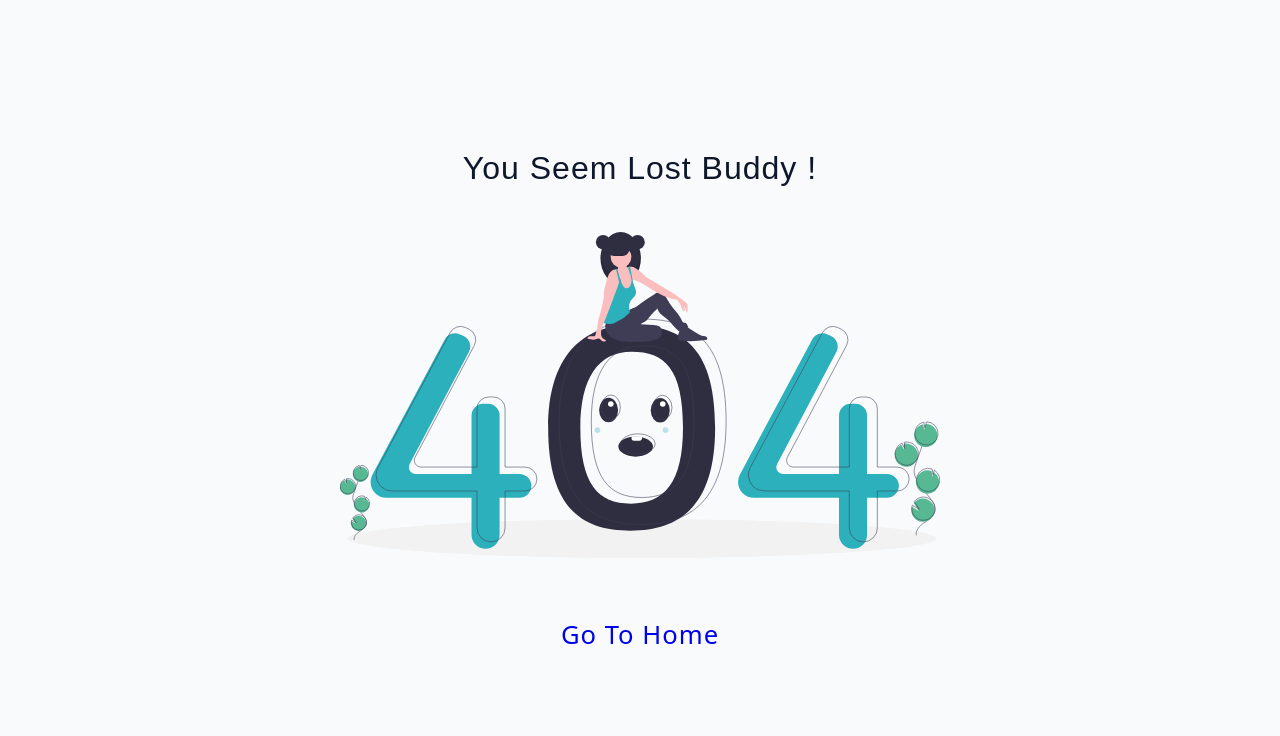
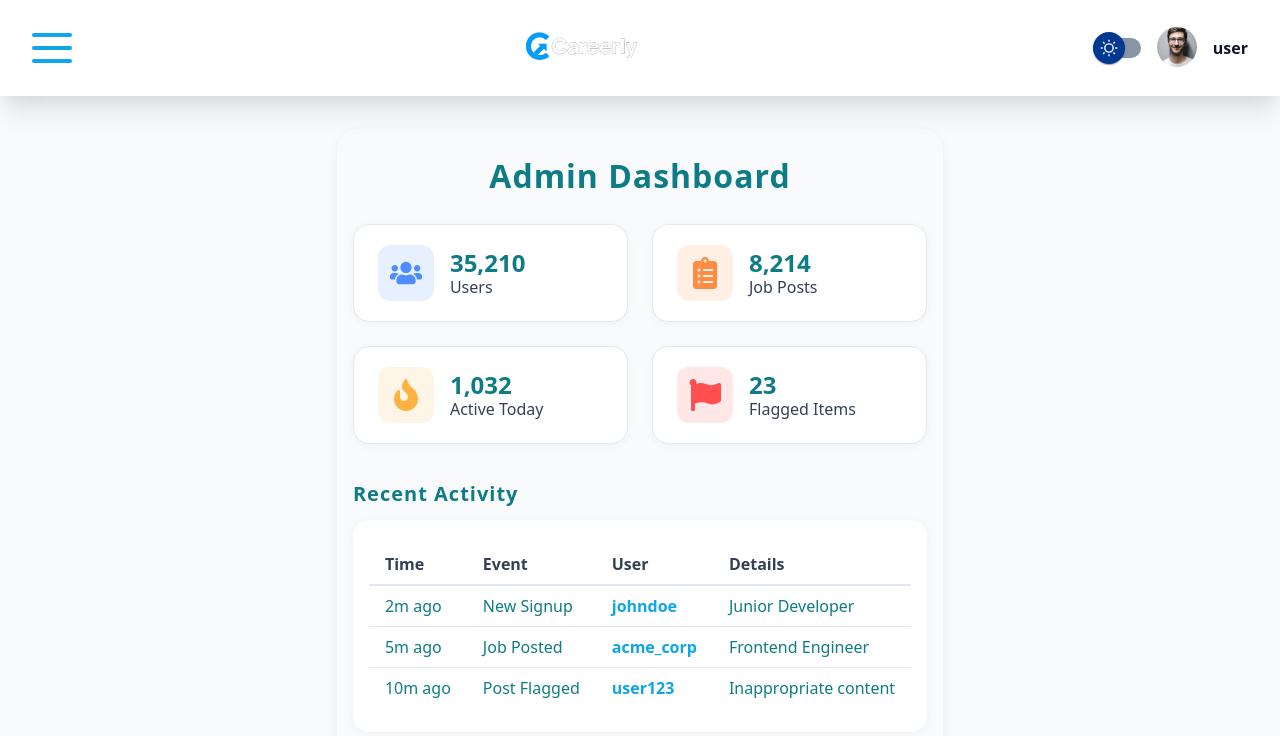
Before and after one commit to EnigmaXV/Careerly, a React (Vite) app in the folder frontend/: page /dashboard/admin in a window 1280 px wide. Shown: the top 736 px of the page. Built offline with nearby package versions, Linux system fonts and the light colour scheme.

Commit message:
feat: enhance job management features with admin dashboard, job creation date display, and no jobs message

```diff
--- a/frontend/src/App.jsx
+++ b/frontend/src/App.jsx
@@ -7,6 +7,7 @@ import Register from "./pages/Register";
 import DashboardLayout from "./pages/DashboardLayout";
 import AddJob from "./pages/AddJob";
 import AllJobs from "./pages/AllJobs";
+import AdminDashboard from "./pages/AdminDashboard";
 
 function App() {
   const getCurrentTheme = () => {
@@ -32,6 +33,7 @@ function App() {
         >
           <Route path="add-job" element={<AddJob />} />
           <Route path="all-jobs" element={<AllJobs />} />
+          <Route path="admin" element={<AdminDashboard />} />
         </Route>
       </Route>
       <Route path="*" element={<Error />} />
--- a/frontend/src/components/Sidebar.jsx
+++ b/frontend/src/components/Sidebar.jsx
@@ -2,6 +2,7 @@ import React from "react";
 import styled from "styled-components";
 import { Link, useNavigate } from "react-router";
 import { FiPlusCircle, FiList, FiBarChart2, FiUser } from "react-icons/fi";
+import { MdOutlineAdminPanelSettings } from "react-icons/md";
 import { LuLogOut } from "react-icons/lu";
 import { useMutation, useQueryClient } from "@tanstack/react-query";
 
@@ -102,6 +103,9 @@ export default function Sidebar() {
           <StyledLink to="/dashboard/profile">
             <FiUser /> Profile
           </StyledLink>
+          <StyledLink to="/dashboard/admin">
+            <MdOutlineAdminPanelSettings /> Admin
+          </StyledLink>
         </Nav>
 
         <Logout onClick={() => logoutMutation.mutate()}>
--- a/frontend/src/pages/AddJob.jsx
+++ b/frontend/src/pages/AddJob.jsx
@@ -27,7 +27,7 @@ const AddJob = () => {
     },
     onSuccess: () => {
       queryClient.invalidateQueries(["jobs"]);
-      navigate("/all-jobs");
+      navigate("/dashboard/all-jobs");
     },
   });
 
--- /dev/null
+++ b/frontend/src/pages/AdminDashboard.jsx
@@ -0,0 +1,215 @@
+import React from "react";
+import styled from "styled-components";
+import { FaUsers, FaClipboardList, FaFire, FaFlag } from "react-icons/fa";
+
+const summaryData = [
+  {
+    label: "Users",
+    value: "35,210",
+    icon: <FaUsers />,
+    color: "#4F8CFF",
+  },
+  {
+    label: "Job Posts",
+    value: "8,214",
+    icon: <FaClipboardList />,
+    color: "#FF8C42",
+  },
+  {
+    label: "Active Today",
+    value: "1,032",
+    icon: <FaFire />,
+    color: "#FFB142",
+  },
+  {
+    label: "Flagged Items",
+    value: "23",
+    icon: <FaFlag />,
+    color: "#FF4F4F",
+  },
+];
+
+const activityData = [
+  {
+    time: "2m ago",
+    event: "New Signup",
+    user: "johndoe",
+    details: "Junior Developer",
+  },
+  {
+    time: "5m ago",
+    event: "Job Posted",
+    user: "acme_corp",
+    details: "Frontend Engineer",
+  },
+  {
+    time: "10m ago",
+    event: "Post Flagged",
+    user: "user123",
+    details: "Inappropriate content",
+  },
+];
+
+const AdminDashboard = () => {
+  return (
+    <Wrapper>
+      <h1 className="dashboard-title">Admin Dashboard</h1>
+      <div className="summary-cards">
+        {summaryData.map((item) => (
+          <div className="summary-card" key={item.label}>
+            <div className="icon" style={{ background: item.color + "22", color: item.color }}>
+              {item.icon}
+            </div>
+            <div className="info">
+              <div className="value">{item.value}</div>
+              <div className="label">{item.label}</div>
+            </div>
+          </div>
+        ))}
+      </div>
+      <div className="activity-section">
+        <h2>Recent Activity</h2>
+        <div className="activity-table-wrapper">
+          <table className="activity-table">
+            <thead>
+              <tr>
+                <th>Time</th>
+                <th>Event</th>
+                <th>User</th>
+                <th>Details</th>
+              </tr>
+            </thead>
+            <tbody>
+              {activityData.map((row, idx) => (
+                <tr key={idx}>
+                  <td>{row.time}</td>
+                  <td>{row.event}</td>
+                  <td className="user">{row.user}</td>
+                  <td>{row.details}</td>
+                </tr>
+              ))}
+            </tbody>
+          </table>
+        </div>
+      </div>
+    </Wrapper>
+  );
+};
+
+const Wrapper = styled.section`
+  max-width: 900px;
+  margin: 2rem auto;
+  padding: 2rem 1rem;
+  background: var(--background-color);
+  border-radius: 1.5rem;
+  box-shadow: 0 4px 12px rgba(0,0,0,0.06);
+
+  .dashboard-title {
+    font-size: 2rem;
+    font-weight: 700;
+    margin-bottom: 2rem;
+    color: var(--primary-700, #22223b);
+    text-align: center;
+  }
+
+  .summary-cards {
+    display: grid;
+    grid-template-columns: repeat(auto-fit, minmax(180px, 1fr));
+    gap: 1.5rem;
+    margin-bottom: 2.5rem;
+  }
+
+  .summary-card {
+    background: var(--navbar-bg-color, #fff);
+    border-radius: 1rem;
+    box-shadow: 0 2px 8px rgba(0,0,0,0.04);
+    display: flex;
+    align-items: center;
+    gap: 1rem;
+    padding: 1.25rem 1.5rem;
+    transition: box-shadow 0.2s;
+    border: 1px solid var(--border-color, #ececec);
+    min-width: 0;
+    &:hover {
+      box-shadow: 0 4px 16px rgba(0,0,0,0.08);
+    }
+    .icon {
+      font-size: 2rem;
+      border-radius: 0.75rem;
+      padding: 0.75rem;
+      display: flex;
+      align-items: center;
+      justify-content: center;
+      background: #f0f4ff;
+    }
+    .info {
+      .value {
+        font-size: 1.5rem;
+        font-weight: 700;
+        color: var(--primary-700, #22223b);
+      }
+      .label {
+        font-size: 1rem;
+        color: var(--text-secondary-color, #6c6c80);
+        margin-top: 0.25rem;
+      }
+    }
+  }
+
+  .activity-section {
+    margin-top: 2.5rem;
+    h2 {
+      font-size: 1.25rem;
+      font-weight: 600;
+      margin-bottom: 1rem;
+      color: var(--primary-700, #22223b);
+    }
+    .activity-table-wrapper {
+      background: var(--navbar-bg-color, #fff);
+      border-radius: 1rem;
+      box-shadow: 0 2px 8px rgba(0,0,0,0.04);
+      padding: 1.5rem 1rem;
+      overflow-x: auto;
+    }
+    .activity-table {
+      width: 100%;
+      border-collapse: collapse;
+      th, td {
+        padding: 0.75rem 1rem;
+        text-align: left;
+        font-size: 1rem;
+      }
+      th {
+        color: var(--text-secondary-color, #6c6c80);
+        font-weight: 600;
+        border-bottom: 2px solid var(--border-color, #ececec);
+      }
+      td {
+        color: var(--primary-700, #22223b);
+        border-bottom: 1px solid var(--border-color, #ececec);
+      }
+      .user {
+        font-weight: 600;
+        color: var(--primary-button-color, #4F8CFF);
+      }
+      tr:last-child td {
+        border-bottom: none;
+      }
+    }
+  }
+
+  @media (max-width: 600px) {
+    .summary-cards {
+      grid-template-columns: 1fr;
+    }
+    .activity-table-wrapper {
+      padding: 1rem 0.25rem;
+    }
+    .activity-table th, .activity-table td {
+      padding: 0.5rem 0.5rem;
+      font-size: 0.95rem;
+    }
+  }
+`;
+
+export default AdminDashboard;
--- a/frontend/src/pages/AllJobs.jsx
+++ b/frontend/src/pages/AllJobs.jsx
@@ -13,6 +13,8 @@ import { FaRegBuilding } from "react-icons/fa";
 import axiosInstance from "../utils/axios";
 import Modal from "../components/Modal";
 import EditJobModal from "../components/EditJobModal";
+import dayjs from "dayjs";
+import { CiCalendarDate } from "react-icons/ci";
 
 const AllJobs = () => {
   const queryClient = useQueryClient();
@@ -77,6 +79,17 @@ const AllJobs = () => {
     );
   }
 
+  if (!isLoading && data?.jobs?.length === 0) {
+    return (
+      <Wrapper>
+        <div className="no-jobs-message">
+          <h2>No Jobs Found</h2>
+          <p>It looks like you haven't added any jobs yet. Add a job to get started!</p>
+        </div>
+      </Wrapper>
+    );
+  }
+
   return (
     <Wrapper>
       <div className="jobs-container">
@@ -128,6 +141,10 @@ const AllJobs = () => {
                   <FiCheckCircle className="icon" />
                   <span className={`status${job.status}`}>{job.status}</span>
                 </div>
+              </div>
+              <div className="job-created-at">
+                <CiCalendarDate size={25} className="icon" />
+                Created on {dayjs(job.createdAt).format("MMM D, YYYY")}
               </div>
             </div>
           ))}
@@ -282,6 +299,7 @@ const Wrapper = styled.section`
     display: flex;
     flex-direction: column;
     gap: 0.75rem;
+    margin-bottom: 1rem;
 
     .detail-item {
       display: flex;
@@ -319,12 +337,51 @@ const Wrapper = styled.section`
     }
   }
 
+  .job-created-at {
+    font-size: 0.9rem;
+    color: var(--text-secondary-color);
+    text-align: right;
+    margin-top: 0.5rem;
+    border-top: 1px solid var(--secondary-button-color);
+    padding-top: 0.5rem;
+    display: flex;
+    align-items: center;
+    gap: 0.2rem;
+    .icon {
+      color: var(--primary-500);
+    }
+    justify-content: flex-end;
+  }
+
   .loading,
   .error {
     text-align: center;
     padding: 2rem;
     font-size: 1.1rem;
     color: var(--text-secondary-color);
+  }
+
+  .no-jobs-message {
+    text-align: center;
+    padding: 4rem 2rem;
+    background: var(--navbar-bg-color);
+    border-radius: 1rem;
+    box-shadow: 0 2px 8px rgba(0, 0, 0, 0.04);
+    max-width: 600px;
+    margin: 4rem auto;
+
+    h2 {
+      font-size: 1.8rem;
+      font-weight: 700;
+      color: var(--primary-700);
+      margin-bottom: 1rem;
+    }
+
+    p {
+      font-size: 1.1rem;
+      color: var(--text-secondary-color);
+      line-height: 1.5;
+    }
   }
 
   .error {
```
Also changed, not shown: 1 other file (tests, documents, lock files or other folders).
